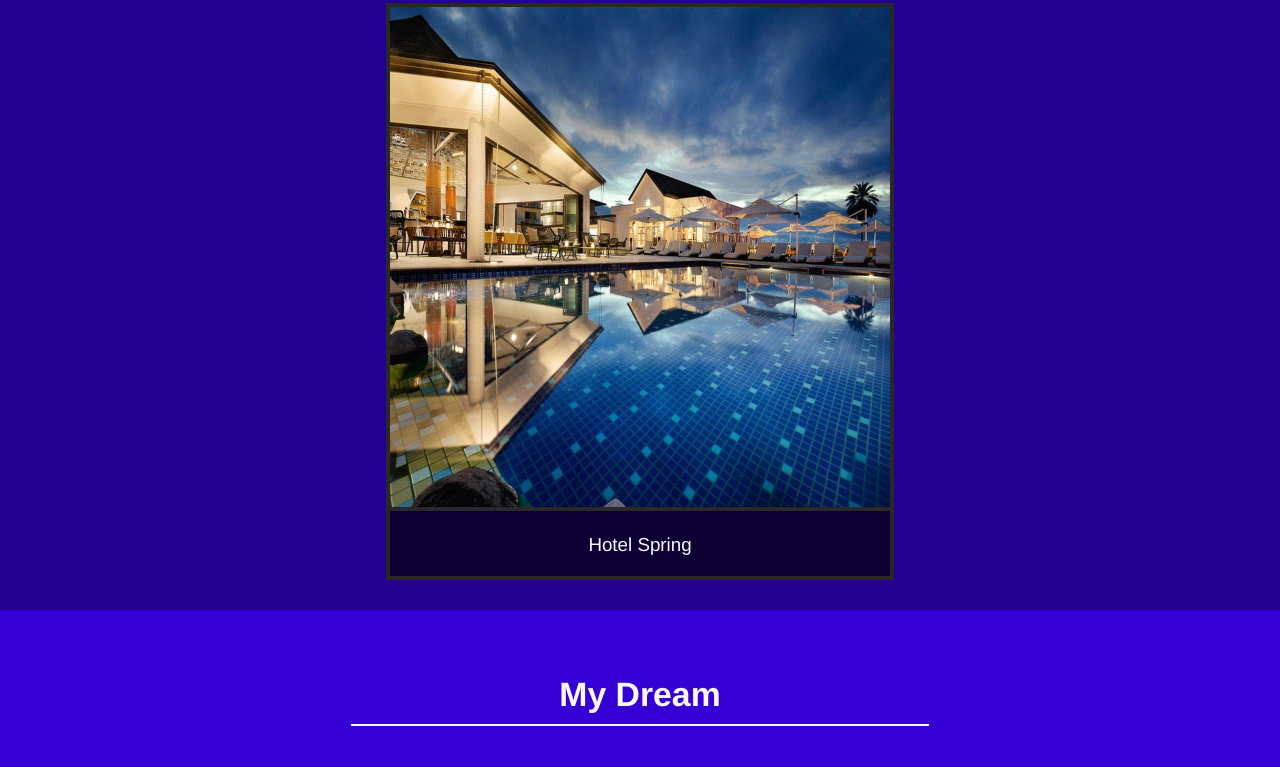
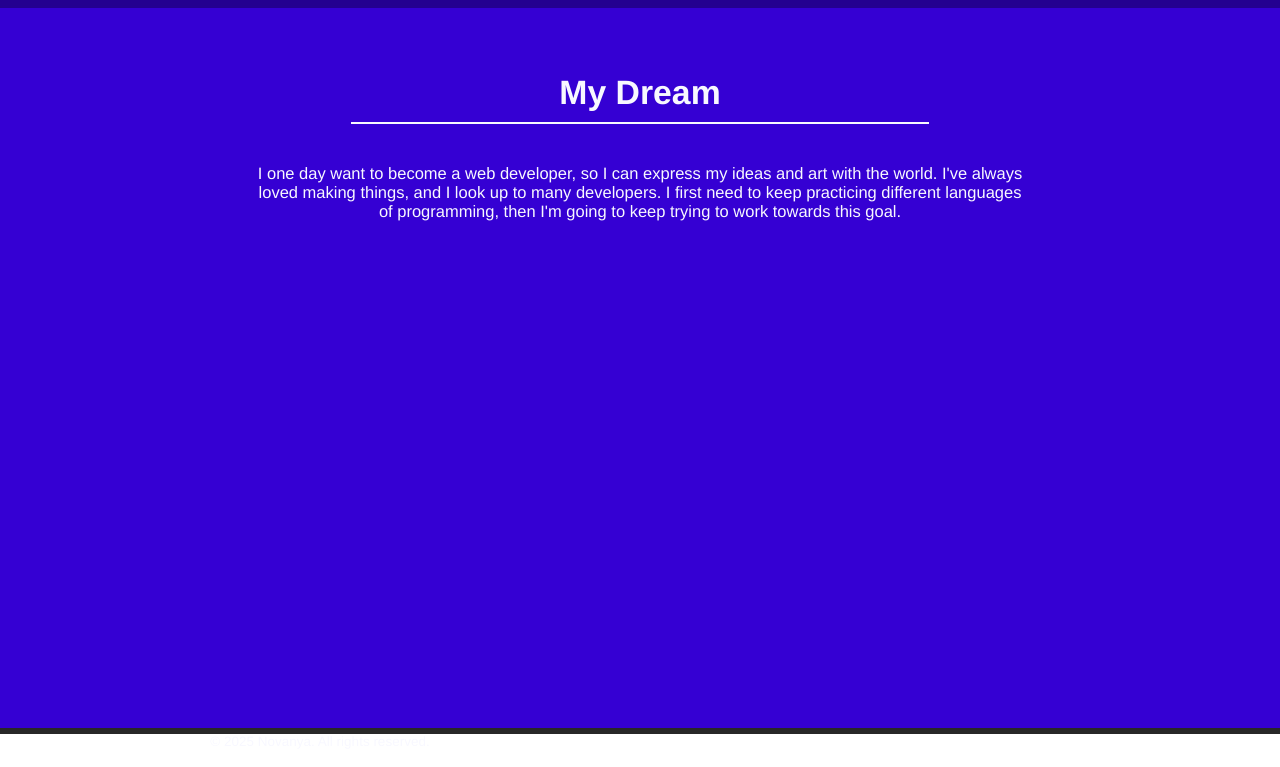
Before and after one commit to Novanya/Blue-Theme-Profolio, a plain HTML site: page index.html in a window 1280 px wide. Shown: the part 1979-2746 px from the top of the page. Drawn offline with Linux system fonts and the light colour scheme.

Commit message:
Update index.html

```diff
--- a/index.html
+++ b/index.html
@@ -357,21 +357,7 @@
                 <p class="work-caption">To Do App</p>
               </div>
             </a>
-             <a
-              id="profile-link"
-              href="https://hotelspring.my.canva.site/hotel-nature#page-PBqXnlKdVFczXYvy"
-              target="_blank"
-            >
-              <div class="project-tile">
-                <img
-                  id="product-landing-page"
-                  class="work-img"
-                  src="hotel spring.jpg"
-                  loading="lazy"
-                />
-                <p class="work-caption">Hotel Spring</p>
-              </div>
-            </a>
+
           </section>
         </section>
         <section id="dream-contact">
```
